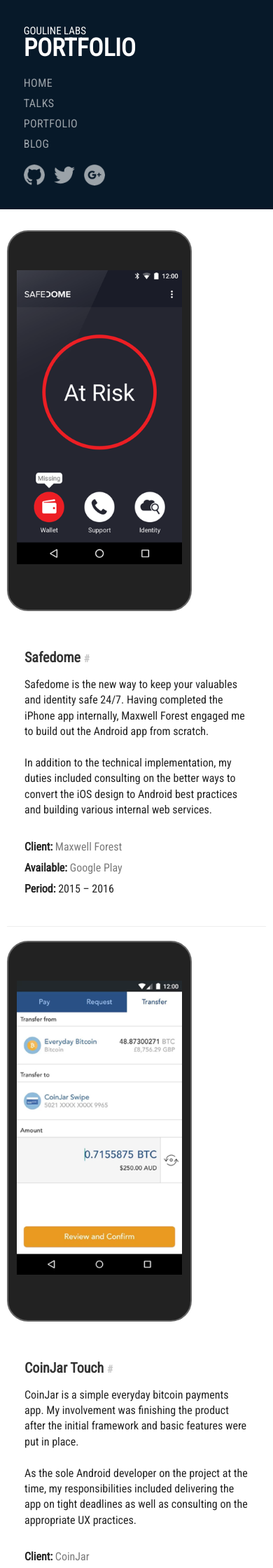
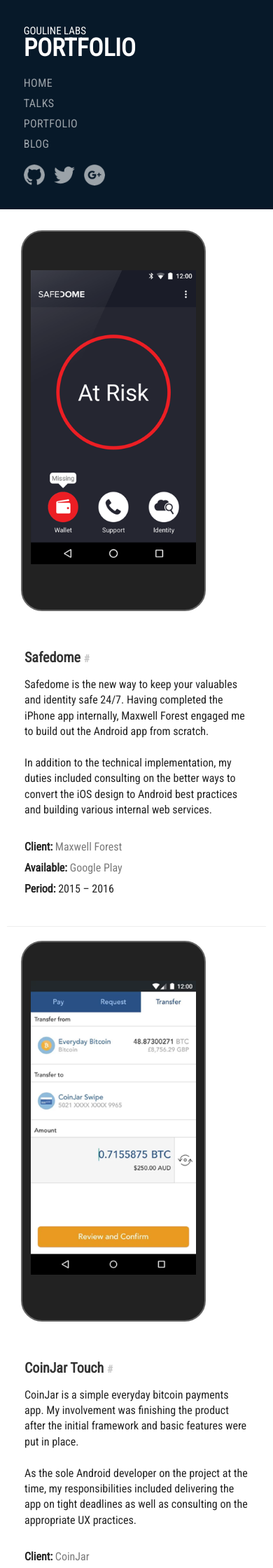
Before and after one commit to gouline/gouline.github.io, a Jekyll site: the page built from portfolio.html, in a window 390 px wide. Shown: the top 2240 px of the page at 70% size. Built offline with Jekyll 4.4.1, drawn with Linux system fonts in a browser that asks for light colours.

Commit message:
Update basic.css

```diff
--- a/css/basic.css
+++ b/css/basic.css
@@ -289,7 +289,7 @@
 
   img.section-thumbnail {
     float: none;
-    margin: 20px 0 20px 0;
+    margin: 20px 0 20px 20px;
   }
 }
 
```
